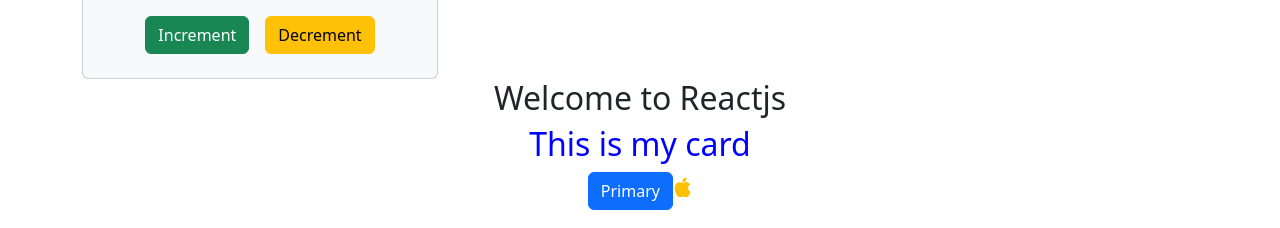
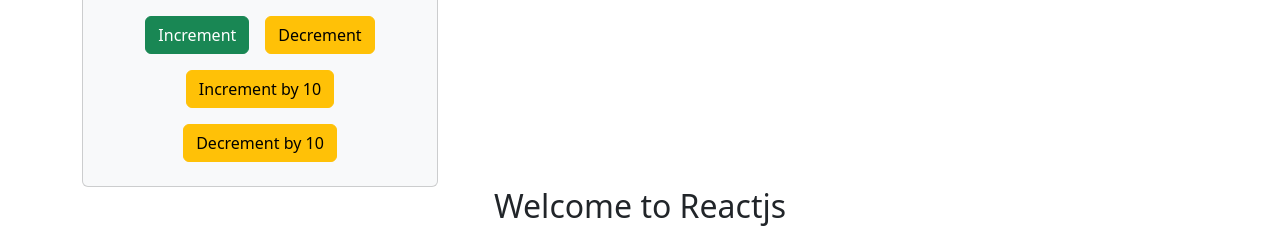
Before and after one commit to nikitapatil311/Project, a React (Create React App) app in the folder project/: page / in a window 1280 px wide. Shown: the part 230-458 px from the top of the page. Built offline with nearby package versions, Linux system fonts and the light colour scheme.

Commit message:
add inc, dec by passing value  parameter

```diff
--- a/project/src/components/counter/Counter.jsx
+++ b/project/src/components/counter/Counter.jsx
@@ -11,9 +11,20 @@
     });
   };
 
+  let incrementCounterBy = (value) => {
+    setCounter((prevstate) => {
+      return prevstate + value;
+    });
+  };
+
   let decrementCounter = () => {
     setCounter((prevstate) => {
       return prevstate - 1;
+    });
+  };
+  let decrementCounterBy = (value) => {
+    setCounter((prevstate) => {
+      return prevstate - value;
     });
   };
 
@@ -39,6 +50,20 @@
                 >
                   Decrement
                 </button>
+                <button
+                  onClick={() => {
+                    incrementCounterBy(10);
+                  }}
+                  className="btn btn-warning m-2"
+                >
+                  Increment by 10
+                </button>
+                <button
+                  onClick={() => decrementCounterBy(10)}
+                  className="btn btn-warning m-2"
+                >
+                  Decrement by 10
+                </button>
               </div>
             </div>
           </div>
```
